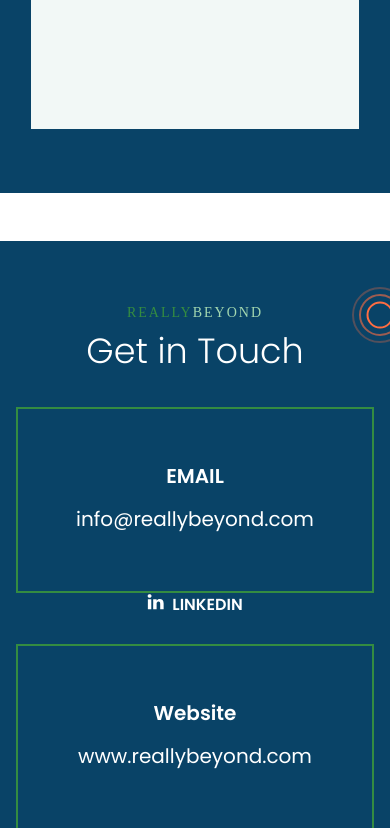
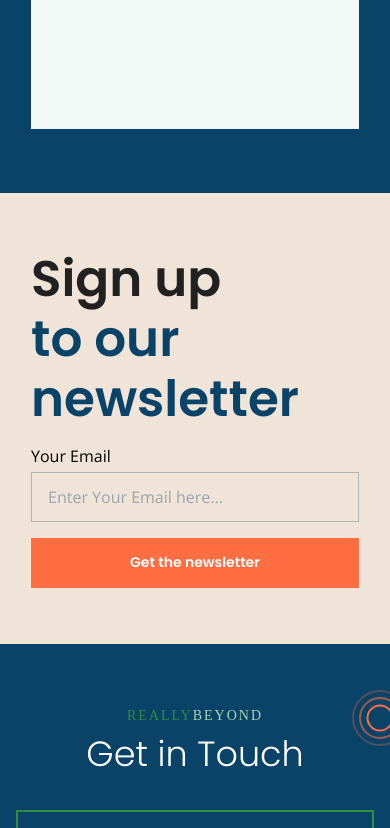
Before and after one commit to Kingkon963/reallyBeyond, a Next.js app: page /idea in a window 390 px wide. Shown: the part 4888-5716 px from the top of the page. Built offline with nearby package versions, Linux system fonts and the light colour scheme; a web font is replaced by a local one.

Commit message:
idea made responsive

```diff
--- a/pages/idea.tsx
+++ b/pages/idea.tsx
@@ -305,7 +305,7 @@ const IdeaPage: NextPage = () => {
             </div>
           </div>
 
-          <div className="bg-blue w-screen pt-16 pb-16 lg:pb-40 3xl:pb-40 mb-12">
+          <div className="bg-blue w-screen pt-16 pb-16 lg:pb-40 3xl:pb-40">
             <div className="container lg:flex relative">
               <div>
                 <h1
@@ -341,6 +341,39 @@ const IdeaPage: NextPage = () => {
               </div>
             </div>
           </div>
+
+          <div className="bg-[#F0E3D8] w-screen py-14 ">
+            <div className="container lg:flex justify-between items-center">
+              <h1
+                className="font-poppinsSemibold text-blue text-[50px] lg:text-[90px] 3xl:text-[110px]
+              leading-[60px] lg:leading-[108px] 3xl:leading-[132px]"
+              >
+                <span className="text-black">Sign up</span> <br />
+                to our newsletter
+              </h1>
+              <div className="flex flex-col gap-4">
+                <div className="flex flex-col gap-1 mt-[15px]">
+                  <label
+                    htmlFor="email"
+                    className="font-openSansRegular text-[16px]"
+                  >
+                    Your Email
+                  </label>
+                  <input
+                    type="email"
+                    name="email"
+                    id="email"
+                    placeholder="Enter Your Email here..."
+                    className="p-[16px] h-[50px] text-[16px] border border-[#B1B1B1] bg-transparent font-openSansRegular text-[#7A7A7A]
+                    lg:w-[308px]"
+                  />
+                </div>
+                <button className=" h-[50px] font-poppinsSemibold text-white text-[14px] bg-orange ">
+                  Get the newsletter
+                </button>
+              </div>
+            </div>
+          </div>
         </>
       </Layout>
     </div>
```
